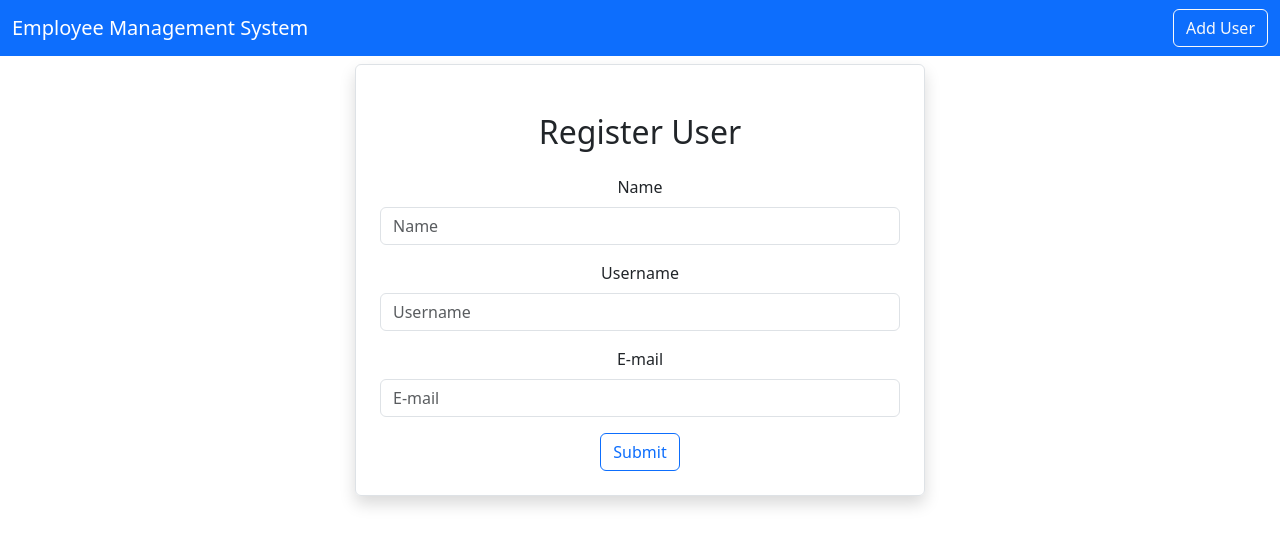
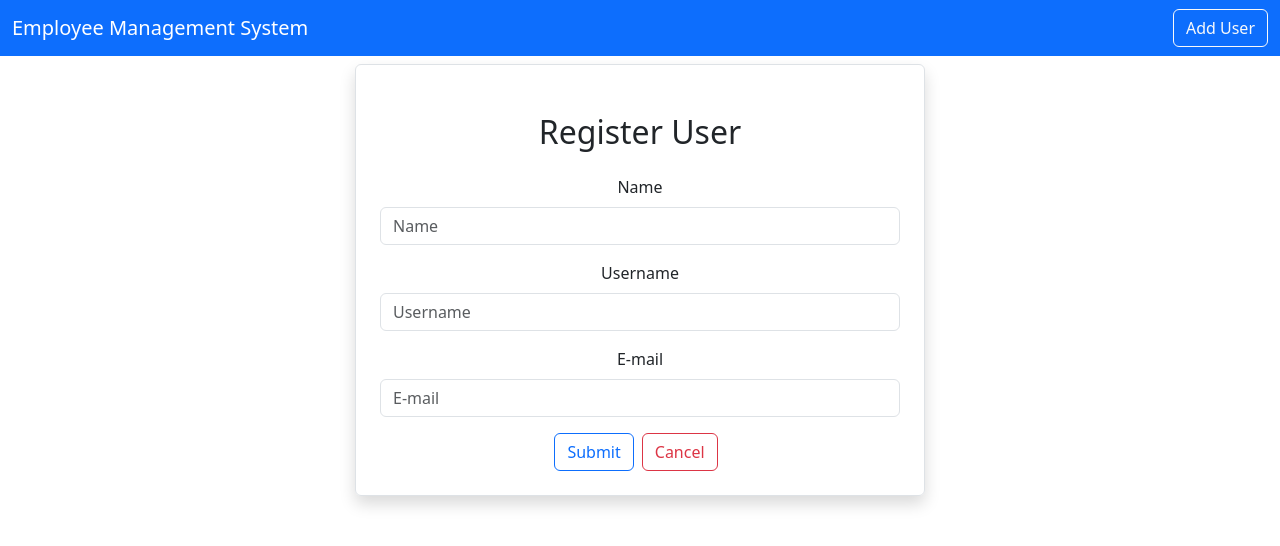
Before and after one commit to sidharth2k/Employee-Management-Frontend, a React (Create React App) app: page /adduser in a window 1280 px wide. Shown: the top 546 px of the page. Built offline with nearby package versions, Linux system fonts and the light colour scheme.

Commit message:
Cancel Button AddUser Page

```diff
--- a/src/users/AddUser.js
+++ b/src/users/AddUser.js
@@ -41,7 +41,12 @@
               name="email"
             ></input>
           </div>
-          <button type="submit" className="btn btn-outline-primary">Submit</button>
+          <button type="submit" className="btn btn-outline-primary">
+            Submit
+          </button>
+          <button type="submit" className="btn btn-outline-danger mx-2">
+            Cancel
+          </button>
         </div>
       </div>
     </div>
```
